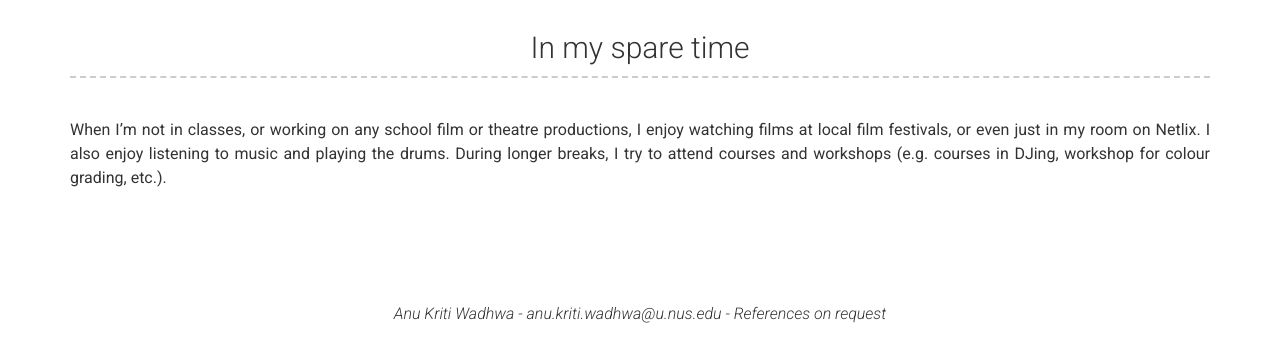
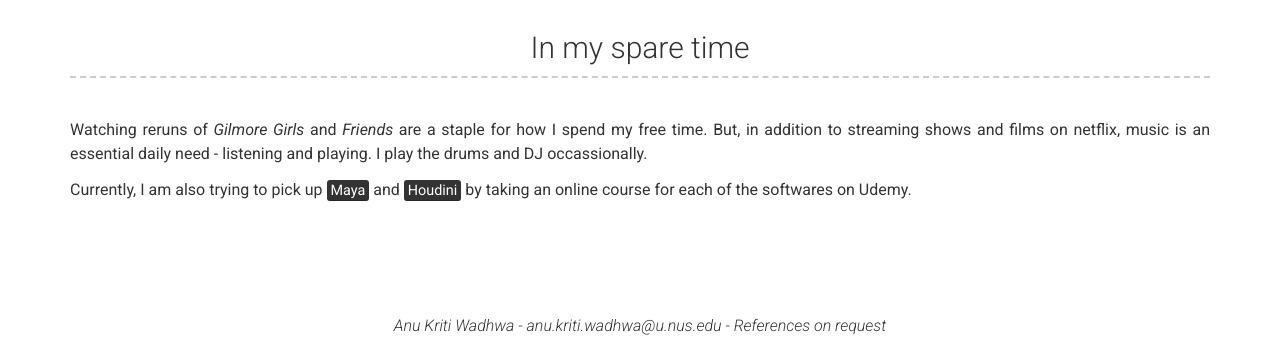
Before and after one commit to AnuKritiW/modern-resume-theme-site, a Jekyll site: the page built from index.md, in a window 1280 px wide and 900 px high, scrolled down 1698 px, cut to the strip 550-900 px from the top of the window. Built offline with Jekyll 4.4.1, drawn with Linux system fonts in a browser that asks for light colours.

Commit message:
edited more section

```diff
--- a/_config.yml
+++ b/_config.yml
@@ -56,10 +56,9 @@ about_content: | # this will include new lines to allow paragraphs
 # More Section
 more_title: In my spare time
 more_content: | # this will include new lines to allow paragraphs
-  When I'm not in classes, or working on any school film or theatre productions,
-  I enjoy watching films at local film festivals, or even just in my room on Netlix.
-  I also enjoy listening to music and playing the drums. During longer breaks, I try
-  to attend courses and workshops (e.g. courses in DJing, workshop for colour grading, etc.).
+  Watching reruns of *Gilmore Girls* and *Friends* are a staple for how I spend my free time. But, in addition to streaming shows and films on netflix, music is an essential daily need - listening and playing. I play the drums and DJ occassionally.
+
+  Currently, I am also trying to pick up <mark>Maya</mark> and <mark>Houdini</mark> by taking an online course for each of the softwares on Udemy.
 
 # Footer
 footer_show_references: true
```
